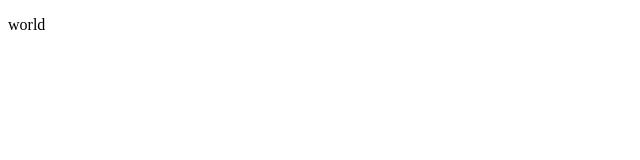
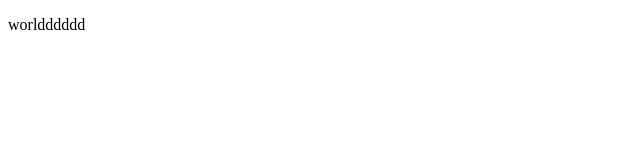
Before and after one commit to Djava17179494/Codeart4, a plain HTML site: page index.html in a window 1280 px wide. Shown: the full height of the page, 0-640 px from the left. Drawn offline with Linux system fonts and the light colour scheme.

Commit message:
wertyqwertyu

```diff
--- a/index.html
+++ b/index.html
@@ -7,7 +7,7 @@
 </head>
 <body>
     <p>
-        world
+        worldddddd
     </p>
 </body>
 </html>
```
